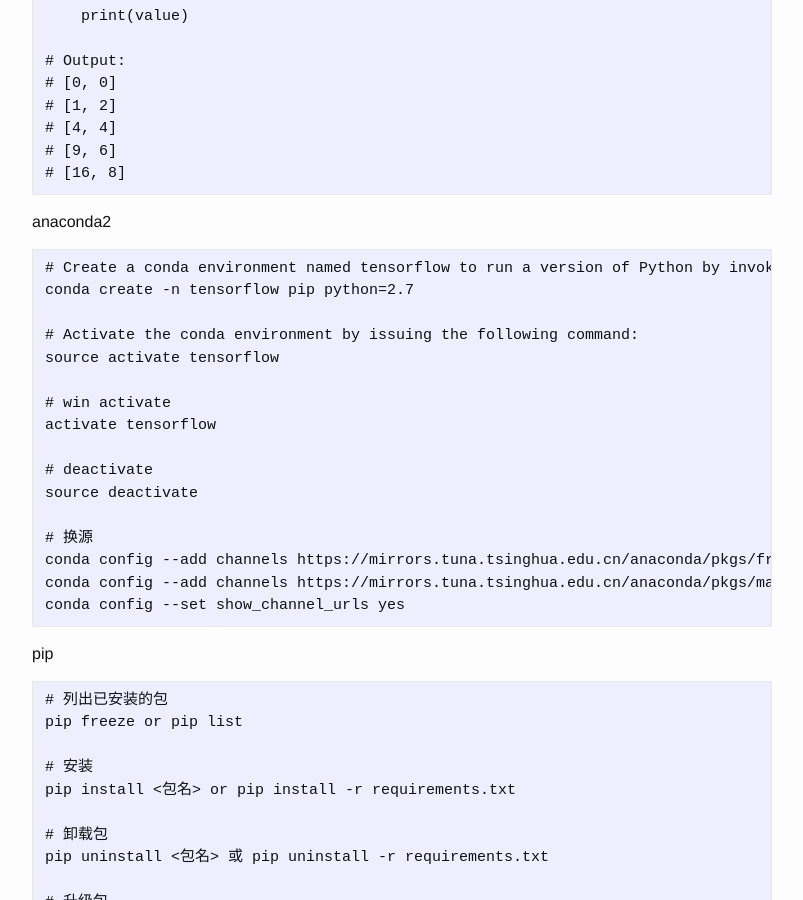
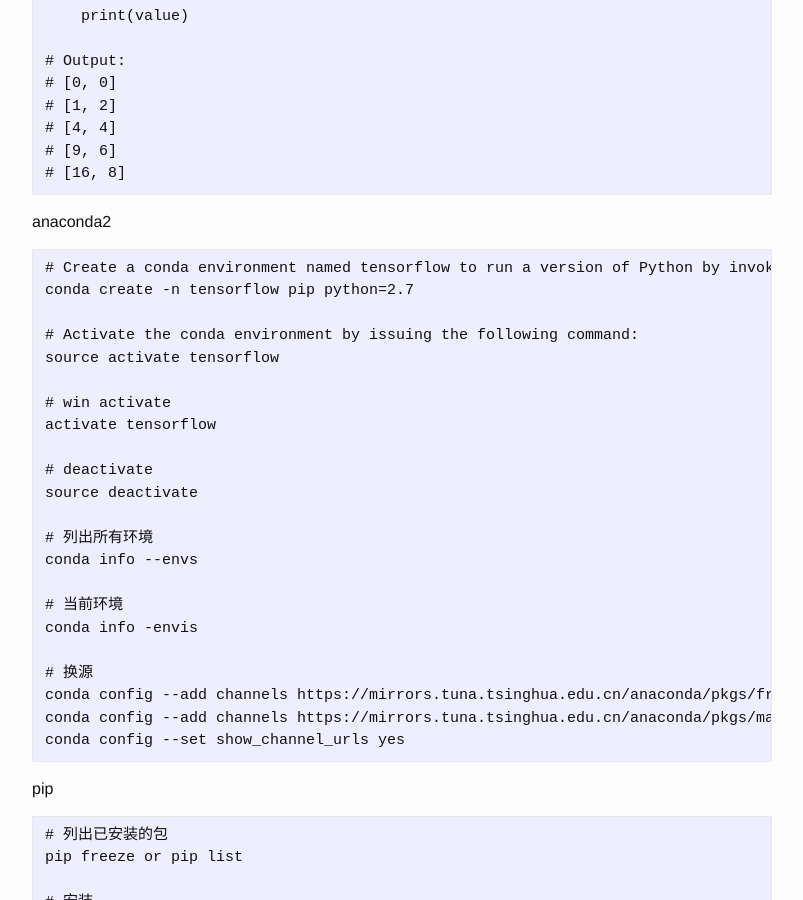
Before and after one commit to josephstalin117/josephstalin117.github.io, a Jekyll site: the page built from _posts/2017-08-10-python.markdown, in a window 1280 px wide and 900 px high, scrolled down 3325 px. Shown: the whole window, without its empty margins (238-1041 px from the left). Built offline with Jekyll 4.4.1, drawn with Linux system fonts in a browser that asks for light colours.

Commit message:
add conda show env

```diff
--- a/_posts/2017-08-10-python.markdown
+++ b/_posts/2017-08-10-python.markdown
@@ -177,6 +177,12 @@
 # deactivate
 source deactivate
 
+# 列出所有环境
+conda info --envs
+
+# 当前环境
+conda info -envis
+
 # 换源
 conda config --add channels https://mirrors.tuna.tsinghua.edu.cn/anaconda/pkgs/free/
 conda config --add channels https://mirrors.tuna.tsinghua.edu.cn/anaconda/pkgs/main/
```
